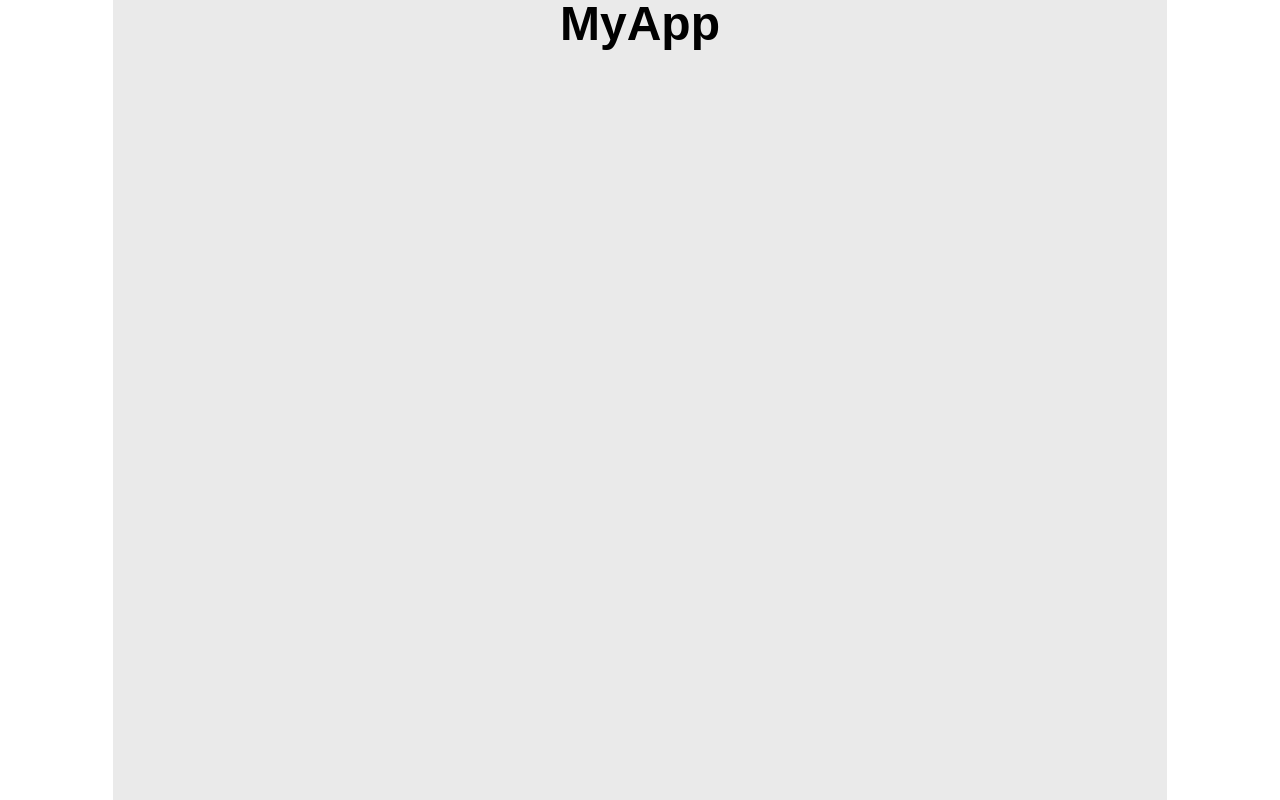
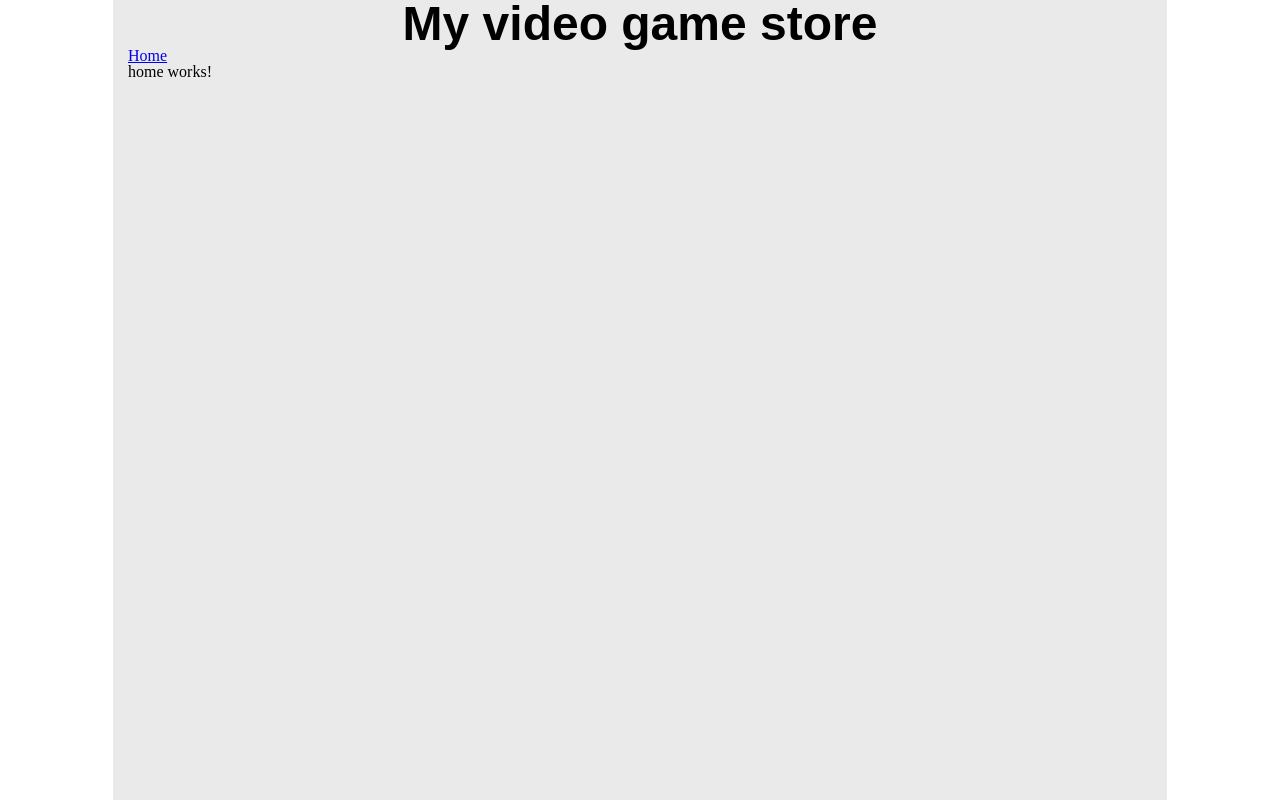
Before and after one commit to thetinyspark/formation_angular_septembre_2026, an Angular app: page /home in a window 1280 px wide. Before the commit this address led to /. Built offline with nearby package versions, Linux system fonts and the light colour scheme.

Commit message:
add first routerlink example

```diff
--- a/src/app/app.routes.ts
+++ b/src/app/app.routes.ts
@@ -1,11 +1,17 @@
 import { Routes } from '@angular/router';
+import { HomeComponent } from './components/home/home.component';
 
 const routeConfig: Routes = [
   // {
   //   path: '',
   //   component: HomeComponent,
   //   title: 'Home page'
-  // }
+  // },
+  {
+    path: 'home',
+    component: HomeComponent,
+    title: 'Home page'
+  }
 ];
 
 export default routeConfig;
--- a/src/app/components/app/app.component.html
+++ b/src/app/components/app/app.component.html
@@ -1,4 +1,7 @@
 <main id="mainContent">
     <h1>{{title}}</h1>
+    <ul>
+        <li><a routerLink="/home">Home</a></li>
+    </ul>
     <router-outlet></router-outlet>
 </main>
--- a/src/app/components/app/app.component.ts
+++ b/src/app/components/app/app.component.ts
@@ -10,5 +10,5 @@ import { RouterOutlet, RouterLink } from '@angular/router';
   styleUrl: './app.component.css'
 })
 export class AppComponent {
-  title = 'MyApp';
+  public title:string = 'My video game store';
 }
--- /dev/null
+++ b/src/app/components/home/home.component.html
@@ -0,0 +1 @@
+<p>home works!</p>
```
Also changed, not shown: src/app/components/home/home.component.ts (added, +12 -0 lines), src/app/components/home/home.component.css (added), 2 other files (tests, documents, lock files or other folders).
